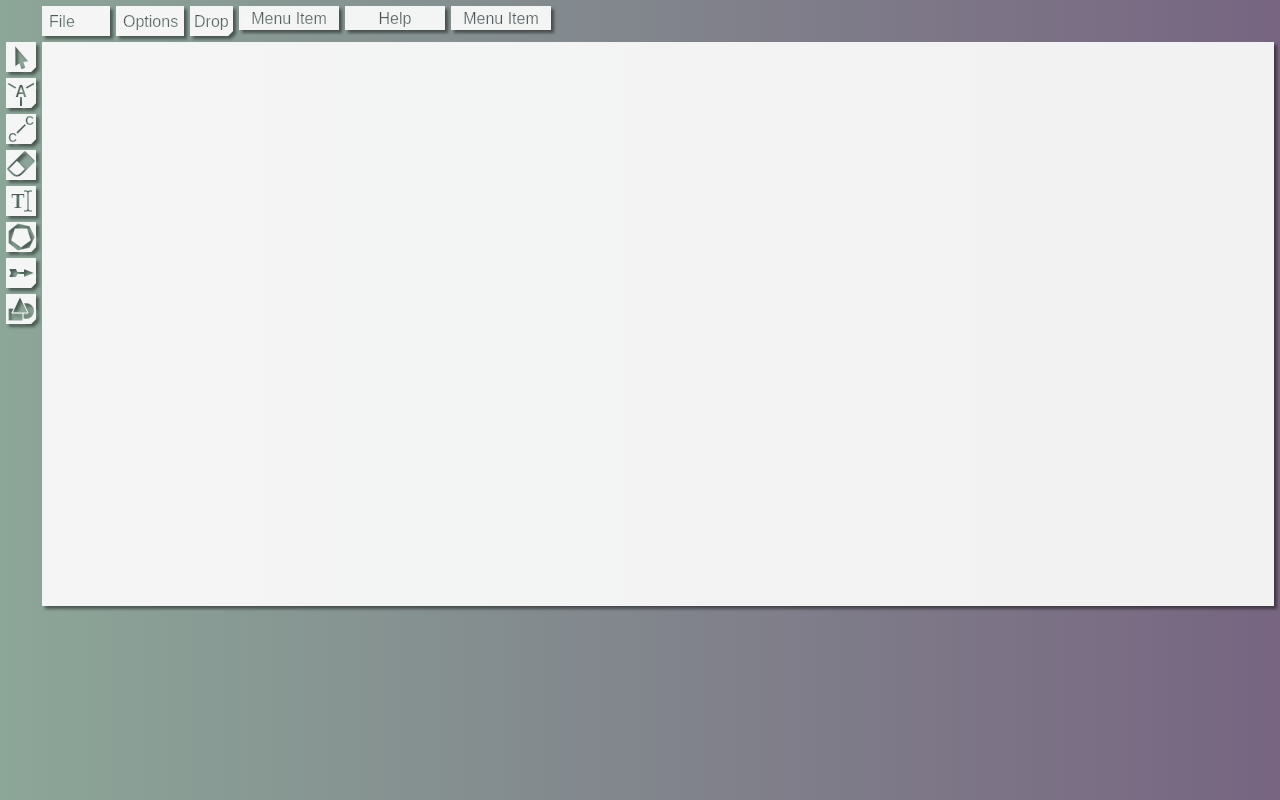
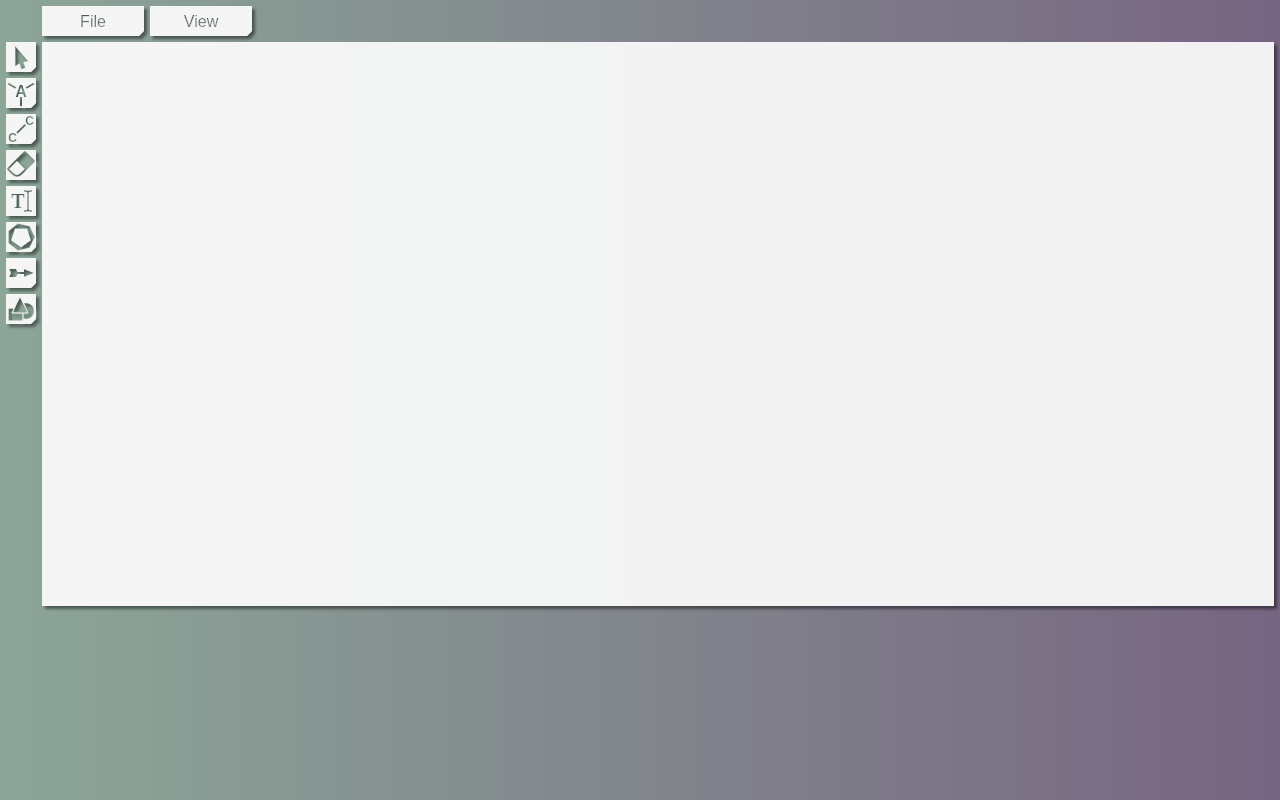
Before and after one commit to SergiiDudkin/ChemicalStructureEditor, a plain HTML site: page src/index.html in a window 1280 px wide. Drawn offline with Linux system fonts and the light colour scheme.

Commit message:
Replace old menu

```diff
--- a/src/index.html
+++ b/src/index.html
@@ -33,38 +33,7 @@
 			</svg>
 		</div>
 		<div> <!-- id="rightbox"> -->
-			<div id="menubar" class="flex-row"> <!-- Horizontal menu bar -->
-				<div class="dropdown">
-					<svg width="74" height="36" display="block">
-						<mask class="menumsk" id="maskFile">
-							<rect x="0" y="0" width="68" height="30" fill="white" />
-							<text class="but" x="7" y="21" fill="black">File</text>
-						</mask>
-						<g filter="url(#shadow)">
-							<rect class="but brick" id="options" x="0" y="0" width="70" height="32" mask="url(#maskFile)" />
-						</g>
-					</svg>
-					<div class="dropdown-child">
-						<div id="new-file" class="dropdown-btn">New</div>
-						<div id="download-svg" class="dropdown-btn">Save as .svg</div>
-						<div id="download-json" class="dropdown-btn">Save as .json</div>
-						<div class="dropdown-btn">Save as .mol</div>
-						<div id="open-json" class="dropdown-btn">
-							<span>Open .json file</span>
-							<input type="file" accept=".json" id="file-input" class="dropdown-btn" />
-						</div>
-					</div>
-				</div>
-				<svg width="74" height="36" display="block">
-					<mask class="menumsk" id="maskOptions">
-						<rect x="0" y="0" width="68" height="30" fill="white" />
-						<text class="but" x="7" y="21" fill="black">Options</text>
-					</mask>
-					<g filter="url(#shadow)">
-						<rect id="btn-opt1" class="but brick" id="options" x="0" y="0" width="70" height="32" mask="url(#maskOptions)" />
-					</g>
-				</svg>
-			</div>
+			<div id="menubar" class="flex-row"></div> <!-- Horizontal menu bar -->
 			<div id="canvas-container">
 				<svg id="canvas" width="670" height="570" display="block"> <!-- Main canvas -->
 					<g filter="url(#shadow)">
--- a/src/scripts/Buttons.js
+++ b/src/scripts/Buttons.js
@@ -380,7 +380,7 @@ dropshapesbtn.focusSubbtn(linebtn);
 
 
 
-const menu_bar = document.getElementById('menubar');
+export const menu_bar = document.getElementById('menubar');
 
 
 class MenuItem {
@@ -402,7 +402,7 @@ class MenuItem {
 
 	static id_prefix = 'mi';
 
-	static w = 100;
+	static w = 102;
 
 	static h = 24;
 
@@ -493,6 +493,7 @@ class MenuFlag extends MenuItem {
 		this.active = false;
 		this.text_width += this.box_size + this.constructor.padding;
 		this.locateFlag();
+		this.callback = (is_active) => {};
 
 		this.toggle = this.toggle.bind(this);
 		this.mask_g.addEventListener('click', this.toggle);
@@ -523,6 +524,14 @@ class MenuFlag extends MenuItem {
 		this.flag_bg.setAttribute('class', 'invisible');
 		this.active = false;
 	}
+
+	toggle() {
+		this.callback(this.active);
+	}
+
+	setCallback(callback) {
+		this.callback = callback;
+	}
 }
 
 
@@ -545,6 +554,7 @@ class MenuCheckBox extends MenuFlag {
 
 	toggle() {
 		this.active ? this.deselect() : this.select();
+		super.toggle();
 	}
 }
 
@@ -583,6 +593,7 @@ class MenuRadioButton extends MenuFlag {
 	toggle() {
 		this.select();
 		this.mutex_partners.forEach(partner => partner.deselect());
+		super.toggle();
 	}
 }
 
@@ -784,23 +795,32 @@ function getTextWidth(html_text) {
 	return width;
 }
 
-
+// {'text-anchor': 'start', x: this.constructor.padding}
 const text_attrs = {
 	'font-family': 'Arial',
 	'font-size': '16px',
 	'font-weight': 'normal',
-	x: MenuItem.w / 2,
+	// x: MenuItem.w / 2,
+	x: MenuItem.padding,
 	y: '15',
 	fill: 'black',
 	'dominant-baseline': 'middle',
+	// 'text-anchor': 'middle',
+	'text-anchor': 'start'
+};
+
+const text_dropdown_extra_attrs = {
+	'font-size': '14px',
+};
+
+const text_dropdown_attrs = {...text_attrs, ...text_dropdown_extra_attrs};
+
+const text_menu_extra_attrs = {
+	x: MenuItem.w / 2,
 	'text-anchor': 'middle'
 }
 
-const text_dropdown_extra_attrs = {
-	'font-size': '14px',
-}
-
-const text_dropdown_attrs = {...text_attrs, ...text_dropdown_extra_attrs}
+const text_menu_attrs = {...text_attrs, ...text_menu_extra_attrs};
 
 
 function toMenuText(text, attrs) {
@@ -810,37 +830,79 @@ function toMenuText(text, attrs) {
 }
 
 
-export const menu_drop = new DropMenu(menu_bar, toMenuText('Drop', text_attrs));
-export const menu_item = new MenuItem(menu_bar, toMenuText('Menu Item', text_attrs));
-export const menu_btn = new MenuButton(menu_bar, toMenuText('Help', text_attrs));
-export const menu_item0 = new MenuItem(menu_bar, toMenuText('Menu Item', text_attrs));
+export const menu_file = new DropMenu(menu_bar, toMenuText('File', text_menu_attrs));
+menu_file.setHeight(30);
+
+export const file_new = new MenuButton(menu_file, toMenuText('new', text_dropdown_attrs));
+
+export const save_as = new SubDropMenu(menu_file, toMenuText('save as', text_dropdown_attrs));
+export const save_as_svg = new MenuButton(save_as, toMenuText('.svg', text_dropdown_attrs));
+export const save_as_json = new MenuButton(save_as, toMenuText('.json', text_dropdown_attrs));
+export const save_as_mol = new MenuButton(save_as, toMenuText('.mol', text_dropdown_attrs));
+save_as.compressDropContainerWidth();
+
+export const open_json = new MenuButton(menu_file, toMenuText('open .json', text_dropdown_attrs));
 
 
-export const mi0 = new MenuItem(menu_drop, toMenuText('mi0', text_dropdown_attrs));
-export const submenu_btn = new MenuButton(menu_drop, toMenuText('Help', text_dropdown_attrs));
-export const menu_subdrop = new SubDropMenu(menu_drop, toMenuText('Subdrop', text_dropdown_attrs));
-export const mi1 = new MenuItem(menu_drop, toMenuText('mi1', text_dropdown_attrs));
-export const mi2 = new MenuItem(menu_drop, toMenuText('mi2', text_dropdown_attrs));
+export const menu_view = new DropMenu(menu_bar, toMenuText('View', text_menu_attrs));
+menu_view.setHeight(30);
 
-export const sdi1 = new MenuItem(menu_subdrop, toMenuText('sdi1', text_dropdown_attrs));
-export const sdi2 = new MenuItem(menu_subdrop, toMenuText('sdi2', text_dropdown_attrs));
-export const sdibtn = new MenuButton(menu_subdrop, toMenuText('sdibtn', text_dropdown_attrs));
-export const sdi3 = new MenuItem(menu_subdrop, toMenuText('sdi3', text_dropdown_attrs));
-export const menu_subsubdrop = new SubDropMenu(menu_subdrop, toMenuText('SubSub', text_dropdown_attrs));
+export const show = new SubDropMenu(menu_view, toMenuText('show', text_dropdown_attrs));
+export const show_grid = new MenuCheckBox(show, toMenuText('grid', text_dropdown_attrs));
+export const show_control_points = new MenuCheckBox(show, toMenuText('control points', text_dropdown_attrs));
+export const show_mol_info = new MenuCheckBox(show, toMenuText('mol info window', text_dropdown_attrs));
+show.compressDropContainerWidth();
 
-export const ssdi1 = new MenuItem(menu_subsubdrop, toMenuText('ssdi1', text_dropdown_attrs));
-export const ssdi2 = new MenuItem(menu_subsubdrop, toMenuText('ssdi2', text_dropdown_attrs));
-export const cb = new MenuCheckBox(menu_subsubdrop, toMenuText('checkbox', text_dropdown_attrs));
-export const rb0 = new MenuRadioButton(menu_subsubdrop, toMenuText('radiobutton0', text_dropdown_attrs));
-export const rb1 = new MenuRadioButton(menu_subsubdrop, toMenuText('radiobutton1', text_dropdown_attrs));
-export const rb2 = new MenuRadioButton(menu_subsubdrop, toMenuText('radiobutton2', text_dropdown_attrs));
 
-MenuRadioButton.setMutEx(rb0, rb1, rb2);
 
-menu_drop.setWidth(menu_drop.text_width + 8);
-menu_drop.setHeight(30);
-menu_drop.compressDropContainerWidth();
+export const zoom = new SubDropMenu(menu_view, toMenuText('zoom', text_dropdown_attrs));
+export const zoom500 = new MenuRadioButton(zoom, toMenuText('500%', text_dropdown_attrs));
+export const zoom200 = new MenuRadioButton(zoom, toMenuText('200%', text_dropdown_attrs));
+export const zoom100 = new MenuRadioButton(zoom, toMenuText('100%', text_dropdown_attrs));
+export const zoom50 = new MenuRadioButton(zoom, toMenuText('50%', text_dropdown_attrs));
+export const zoom25 = new MenuRadioButton(zoom, toMenuText('25%', text_dropdown_attrs));
+zoom.compressDropContainerWidth();
+MenuRadioButton.setMutEx(zoom100, zoom500, zoom200, zoom50, zoom25);
+
+
+
+
+
+// export const menu_drop = new DropMenu(menu_bar, toMenuText('Drop', text_menu_attrs));
+// // export const menu_item = new MenuItem(menu_bar, toMenuText('Menu Item', text_attrs));
+// // export const menu_btn = new MenuButton(menu_bar, toMenuText('Help', text_attrs));
+// // export const menu_item0 = new MenuItem(menu_bar, toMenuText('Menu Item', text_attrs));
+
+
+// export const mi0 = new MenuItem(menu_drop, toMenuText('mi0', text_dropdown_attrs));
+// export const submenu_btn = new MenuButton(menu_drop, toMenuText('Help', text_dropdown_attrs));
+// export const menu_subdrop = new SubDropMenu(menu_drop, toMenuText('Subdrop', text_dropdown_attrs));
+// export const mi1 = new MenuItem(menu_drop, toMenuText('mi1', text_dropdown_attrs));
+// export const mi2 = new MenuItem(menu_drop, toMenuText('mi2', text_dropdown_attrs));
+
+// export const sdi1 = new MenuItem(menu_subdrop, toMenuText('sdi1', text_dropdown_attrs));
+// export const sdi2 = new MenuItem(menu_subdrop, toMenuText('sdi2', text_dropdown_attrs));
+// export const sdibtn = new MenuButton(menu_subdrop, toMenuText('sdibtn', text_dropdown_attrs));
+// export const sdi3 = new MenuItem(menu_subdrop, toMenuText('sdi3', text_dropdown_attrs));
+// export const menu_subsubdrop = new SubDropMenu(menu_subdrop, toMenuText('SubSub', text_dropdown_attrs));
+
+// export const ssdi1 = new MenuItem(menu_subsubdrop, toMenuText('ssdi1', text_dropdown_attrs));
+// export const ssdi2 = new MenuItem(menu_subsubdrop, toMenuText('ssdi2', text_dropdown_attrs));
+// export const cb = new MenuCheckBox(menu_subsubdrop, toMenuText('checkbox', text_dropdown_attrs));
+// export const rb0 = new MenuRadioButton(menu_subsubdrop, toMenuText('radiobutton0', text_dropdown_attrs));
+// export const rb1 = new MenuRadioButton(menu_subsubdrop, toMenuText('radiobutton1', text_dropdown_attrs));
+// export const rb2 = new MenuRadioButton(menu_subsubdrop, toMenuText('radiobutton2', text_dropdown_attrs));
+
+// MenuRadioButton.setMutEx(rb0, rb1, rb2);
+// menu_drop.setHeight(30);
 // menu_subdrop.compressDropContainerWidth();
+
+
+
+// menu_drop.setWidth(menu_drop.text_width + 8);
+
+// menu_drop.compressDropContainerWidth();
+
 // menu_subsubdrop.compressDropContainerWidth();
 // menu_drop.setMarginVer(6);
 
--- a/src/scripts/main.js
+++ b/src/scripts/main.js
@@ -15,7 +15,9 @@ import {cnv} from './Canvas.js';
 import {
 	selrebtn, sellabtn, selmobtn, elbtns, bondbtn, dbondbtn, upperbtn, lowerbtn, delbtn, textbtn, benzenebtn,
 	pentagonbtn, hexagonbtn, heptagonbtn, arrowbtn, doublearrowbtn, resonancearrowbtn, retroarrowbtn, linebtn,
-	circlebtn, rectbtn, polylinebtn, polygbtn, curvbtn, smoothbtn
+	circlebtn, rectbtn, polylinebtn, polygbtn, curvbtn, smoothbtn,
+	menu_bar, menu_file, file_new, save_as_svg, save_as_json, save_as_mol, open_json,
+	menu_view, show_grid, show_control_points, show_mol_info, zoom
 } from './Buttons.js';
 import {dispatcher, invertCmd} from './Dispatcher.js';
 import {refreshBondCutouts} from './BondCutouts.js';
@@ -23,15 +25,38 @@ import {SelectionChem, pickNode} from './Selection.js';
 import {SelectRect, SelectLasso, pickMol} from './SelectionTools.js';
 
 
-function downloadSvg() { // Download .svg
+function blankCanvasCmd() {
+	const kwargs = {del: {}};
+	registry.citizens.forEach(cls => kwargs.del[cls.alias] = new Set(cls.getAllInstanceIDs()));
+	return kwargs;
+}
+
+
+function newFileHandler(btn) {
+	btn.mask_g.addEventListener('click', eraseAll);
+
+	function eraseAll() {
+		dispatcher.do(blankCanvasCmd());
+	}
+}
+
+
+function downloadSvgHandler(btn) {
+	btn.mask_g.addEventListener('click', downloadSvg);
+
+	function downloadSvg() {
 		const element = document.createElement('a');
 		element.setAttribute('href', 'data:text/plain;charset=utf-8,' + encodeURIComponent(cnv.getSvgContent()));
 		element.setAttribute('download', 'molecule.svg');
 		element.click();
 	}
-document.getElementById('download-svg').addEventListener('click', downloadSvg);
+}
 
-function downloadJson() { // Download .svg
+
+function downloadJsonHandler(btn) {
+	btn.mask_g.addEventListener('click', downloadJson);
+
+	function downloadJson() {
 		const kwargs = {create: {}};
 		registry.citizens.forEach(cls => kwargs.create[cls.alias] = gatherData(cls.getAllInstanceIDs()));
 		const json_content = JSON.stringify(kwargs, null, '\t');
@@ -40,15 +65,16 @@ function downloadJson() { // Download .svg
 		element.setAttribute('download', 'molecule.json');
 		element.click();
 	}
-document.getElementById('download-json').addEventListener('click', downloadJson);
-
-function blankCanvasCmd() {
-	const kwargs = {del: {}};
-	registry.citizens.forEach(cls => kwargs.del[cls.alias] = new Set(cls.getAllInstanceIDs()));
-	return kwargs;
 }
 
-function openJsonFile(event) {
+
+function openJsonHandler(btn) {
+	menu_bar.insertAdjacentHTML('beforeend', `<input type="file" accept=".json" class="hidden" />`);
+	const json_file_input = menu_bar.lastChild;
+	btn.mask_g.addEventListener('click', () => json_file_input.click());
+	json_file_input.addEventListener('change', openJson);
+
+	function openJson(event) {
 		const file = event.target.files[0];
 		if (!file) return;
 		const reader = new FileReader();
@@ -60,17 +86,47 @@ function openJsonFile(event) {
 			registry.classes_vals.forEach(cls => cls.setMaxIdCounter());
 			registry.classes_vals.forEach(cls => {if (cls.reserveCpIds) cls.reserveCpIds();});
 			registry.classes_vals.forEach(cls => {if (cls.reserveId) cls.reserveId();});
-		document.getElementById('file-input').value = null;
+			json_file_input.value = null;
 		});
 		reader.readAsText(file);
 	}
-document.getElementById('open-json').addEventListener('click', () => document.getElementById('file-input').click());
-document.getElementById('file-input').addEventListener('change', openJsonFile);
+}
 
-function eraseAll() {
-	dispatcher.do(blankCanvasCmd());
+
+function chessGridHandler(btn) {
+	btn.setCallback(callback);
+
+	function callback(is_active) {
+		if (is_active) {
+			cnv.showChessGrid();
 		}
-document.getElementById('new-file').addEventListener('click', eraseAll);
+		else {
+			cnv.hideGrid();
+		}
+	}
+}
+
+
+function controlPointsHandler(btn) {
+	btn.setCallback(callback);
+
+	function callback(is_active) {
+		if (is_active) {
+			showControlPoints();
+		}
+		else {
+			hideControlPoints();
+		}
+	}
+}
+
+
+newFileHandler(file_new);
+downloadSvgHandler(save_as_svg);
+downloadJsonHandler(save_as_json);
+openJsonHandler(open_json);
+chessGridHandler(show_grid);
+controlPointsHandler(show_control_points);
 
 
 function showControlPoints() {
--- a/src/styles/styles.css
+++ b/src/styles/styles.css
@@ -205,3 +205,7 @@ body {
 .dropcontmenu:hover > .dropflexmenu {
 	display: flex;
 }
+
+.hidden {
+	display: none;
+}
```
Lines whose indentation alone changed are shown as unchanged.
